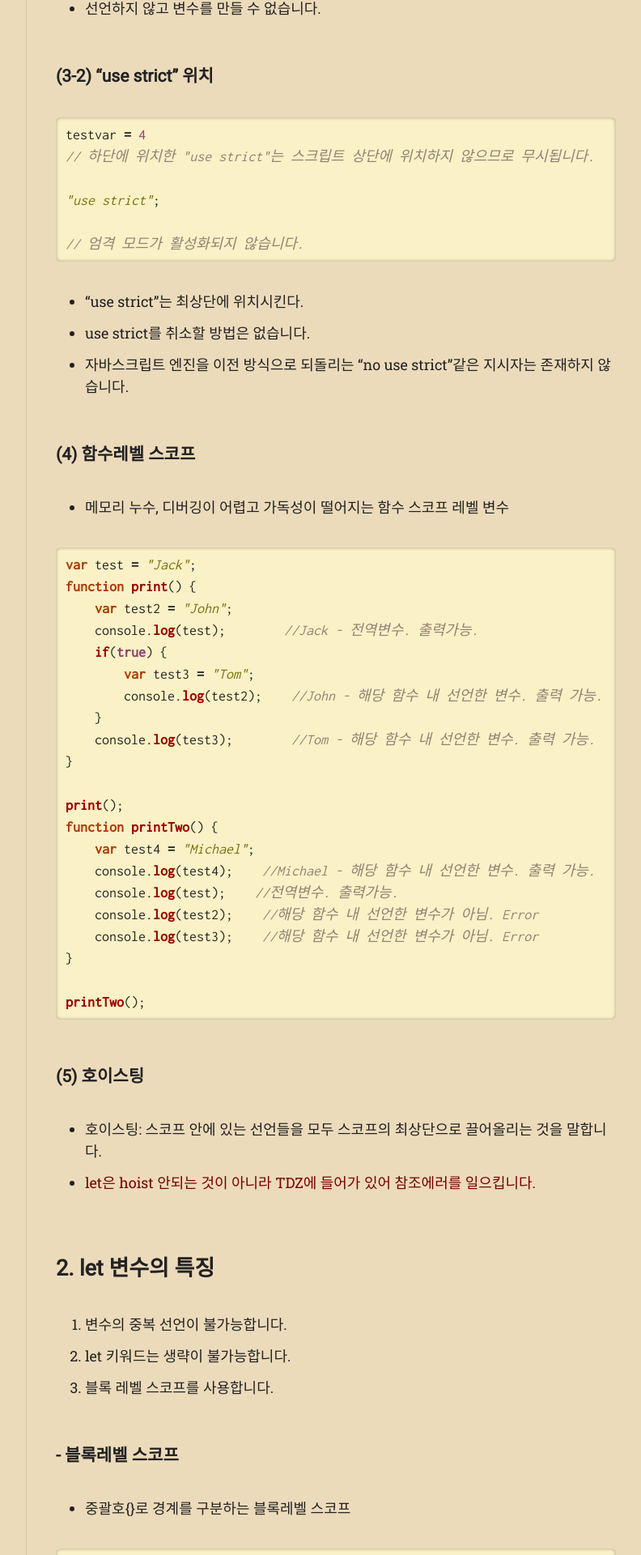
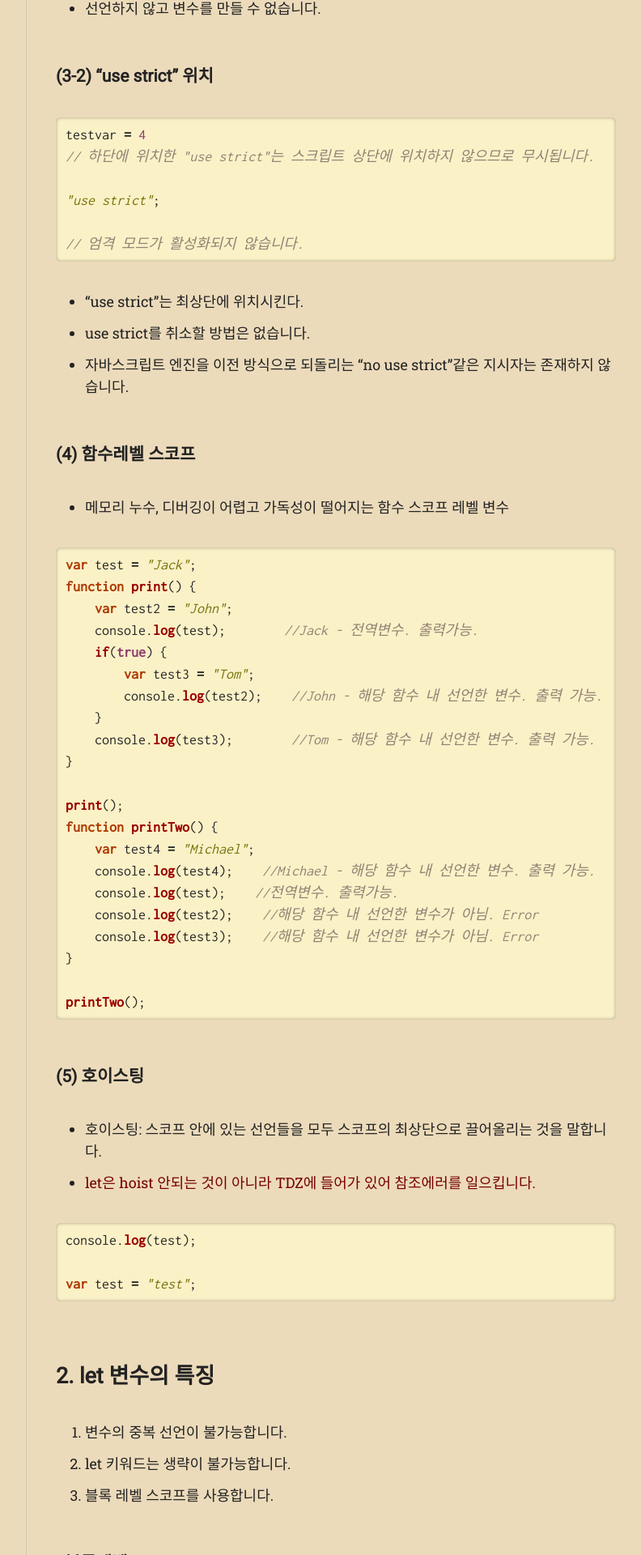
Before and after one commit to ha-jae-geun/jaegeunha94.github.io, a Jekyll site: the page built from _posts/2021-06-27-variable.md, in a window 1280 px wide. Shown: the part 3080-5000 px from the top of the page at 81% size, without its empty margins (357-1149 px from the left). Built offline with Jekyll 4.4.1, drawn with Linux system fonts in a browser that asks for light colours; nearby versions of some CDN libraries; some web fonts are replaced.

Commit message:
Update 2021-06-27-variable.md

````diff
--- a/_posts/2021-06-27-variable.md
+++ b/_posts/2021-06-27-variable.md
@@ -139,6 +139,11 @@ printTwo();
 * 호이스팅: 스코프 안에 있는 선언들을 모두 스코프의 최상단으로 끌어올리는 것을 말합니다.
 * [let은 hoist 안되는 것이 아니라 TDZ에 들어가 있어 참조에러를 일으킵니다.](https://evan-moon.github.io/2019/06/18/javascript-let-const/)
 
+```javascript
+console.log(test);
+
+var test = "test";
+```
 
 
 ## 2. let 변수의 특징
````
